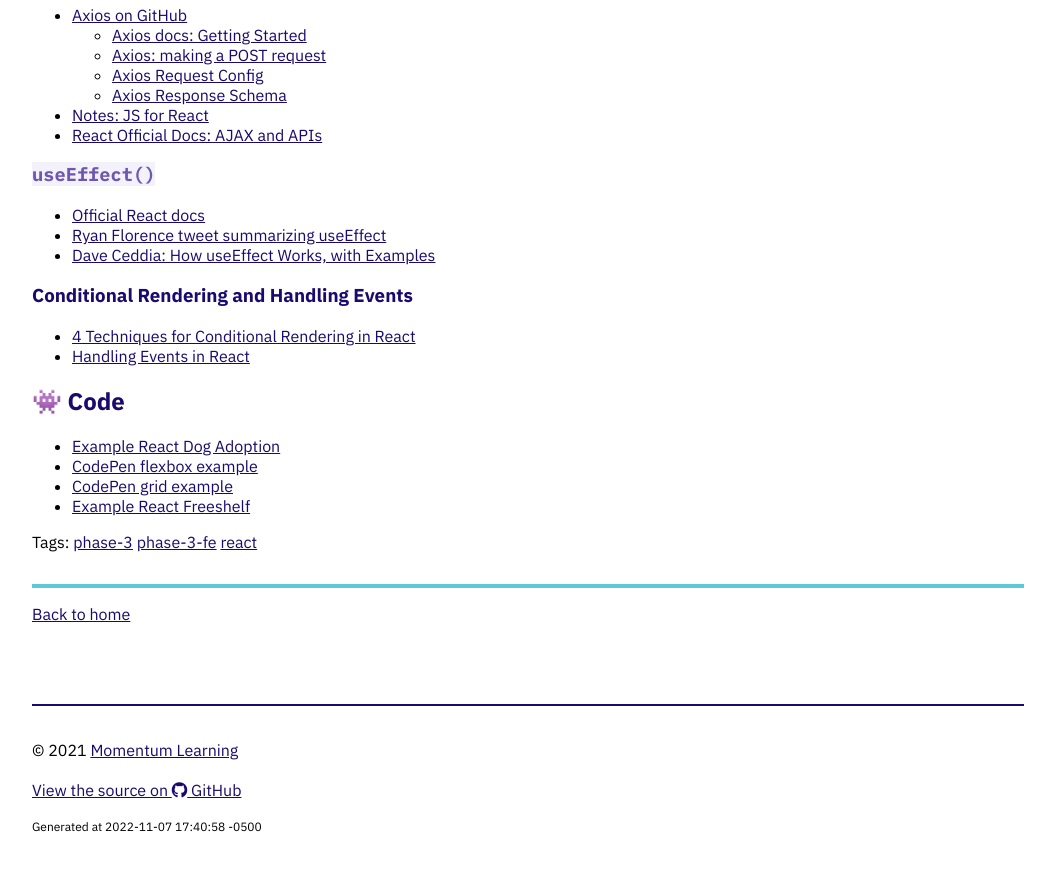
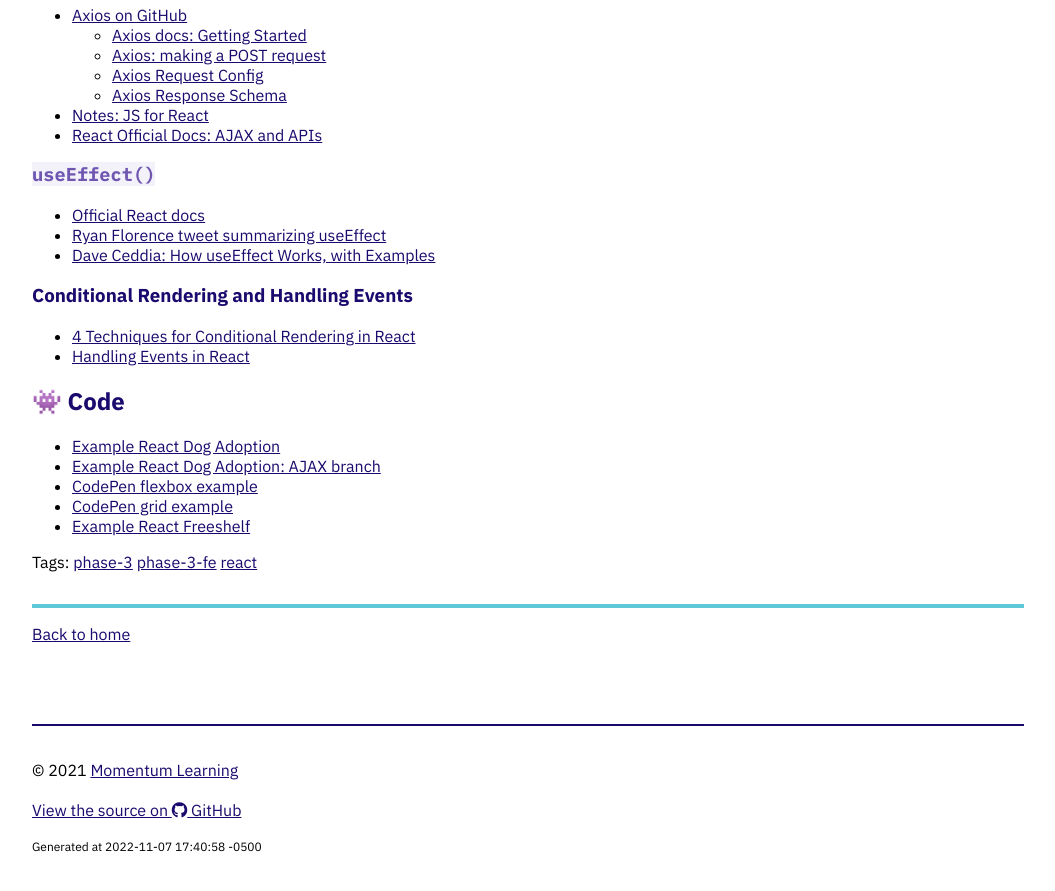
Before and after one commit to Momentum-Team-15/momentum-team-15.github.io, a Jekyll site: the page built from _posts/2022-11-07-fe-react-and-ajax.md, in a window 1280 px wide and 900 px high, scrolled down 925 px. Shown: the top 891 px of the window, without its empty margins (112-1167 px from the left). Built offline with Jekyll 4.4.1, drawn with Linux system fonts in a browser that asks for light colours; nearby versions of some CDN libraries.

Commit message:
Add link to code from class'

```diff
--- a/_posts/2022-11-07-fe-react-and-ajax.md
+++ b/_posts/2022-11-07-fe-react-and-ajax.md
@@ -57,6 +57,7 @@ This project is due next Monday.
 ## 👾 Code
 
 - [Example React Dog Adoption](https://github.com/Momentum-Team-15/example-react-dog-adoption)
+- [Example React Dog Adoption: AJAX branch](https://github.com/Momentum-Team-15/example-react-dog-adoption/tree/ajax)
 - [CodePen flexbox example](https://codepen.io/amygori/pen/xxYLZyX)
 - [CodePen grid example](https://codepen.io/amygori/pen/wvyqMXb)
 - [Example React Freeshelf](https://github.com/Momentum-Team-15/example-react-freeshelf)
```
